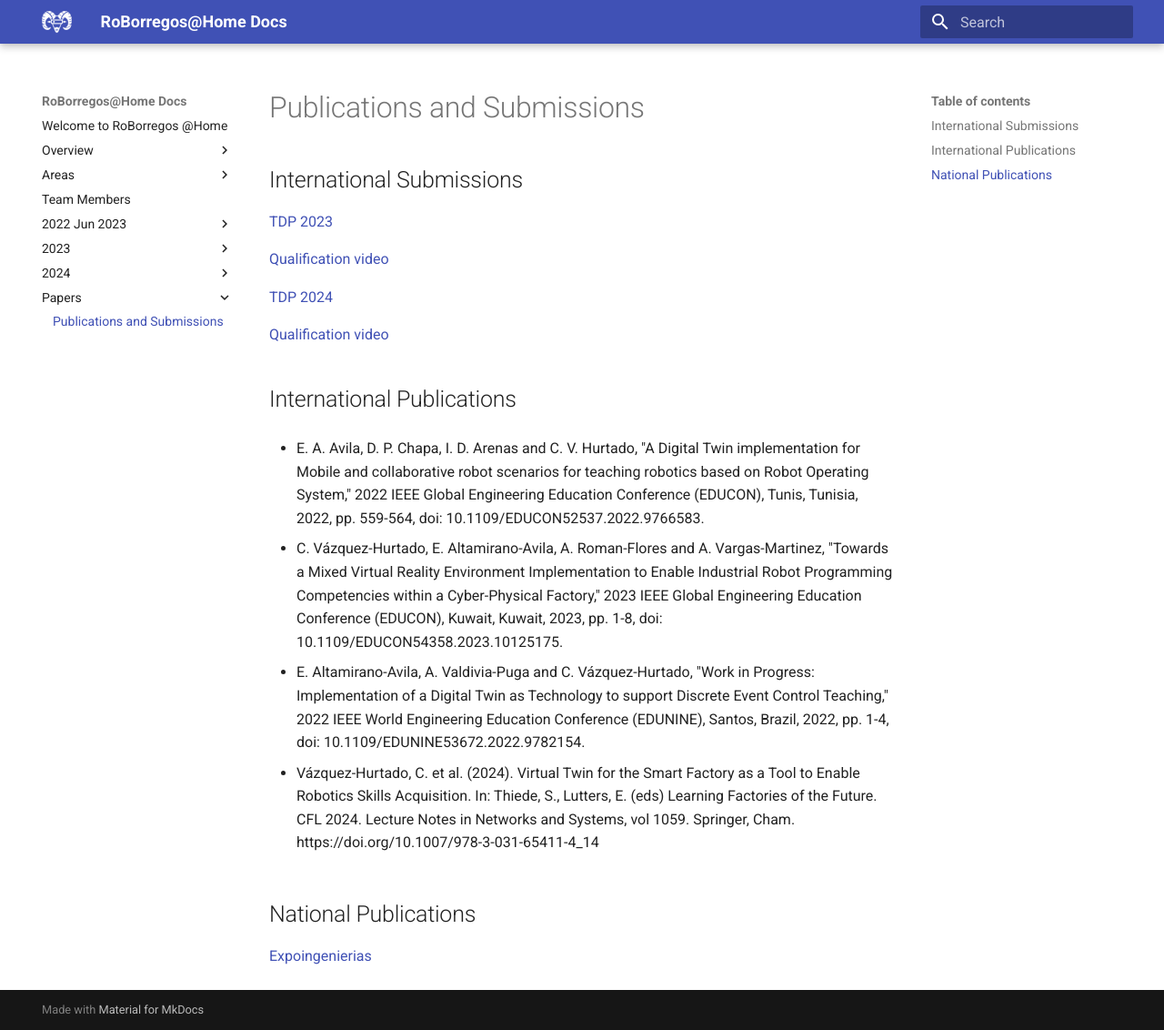
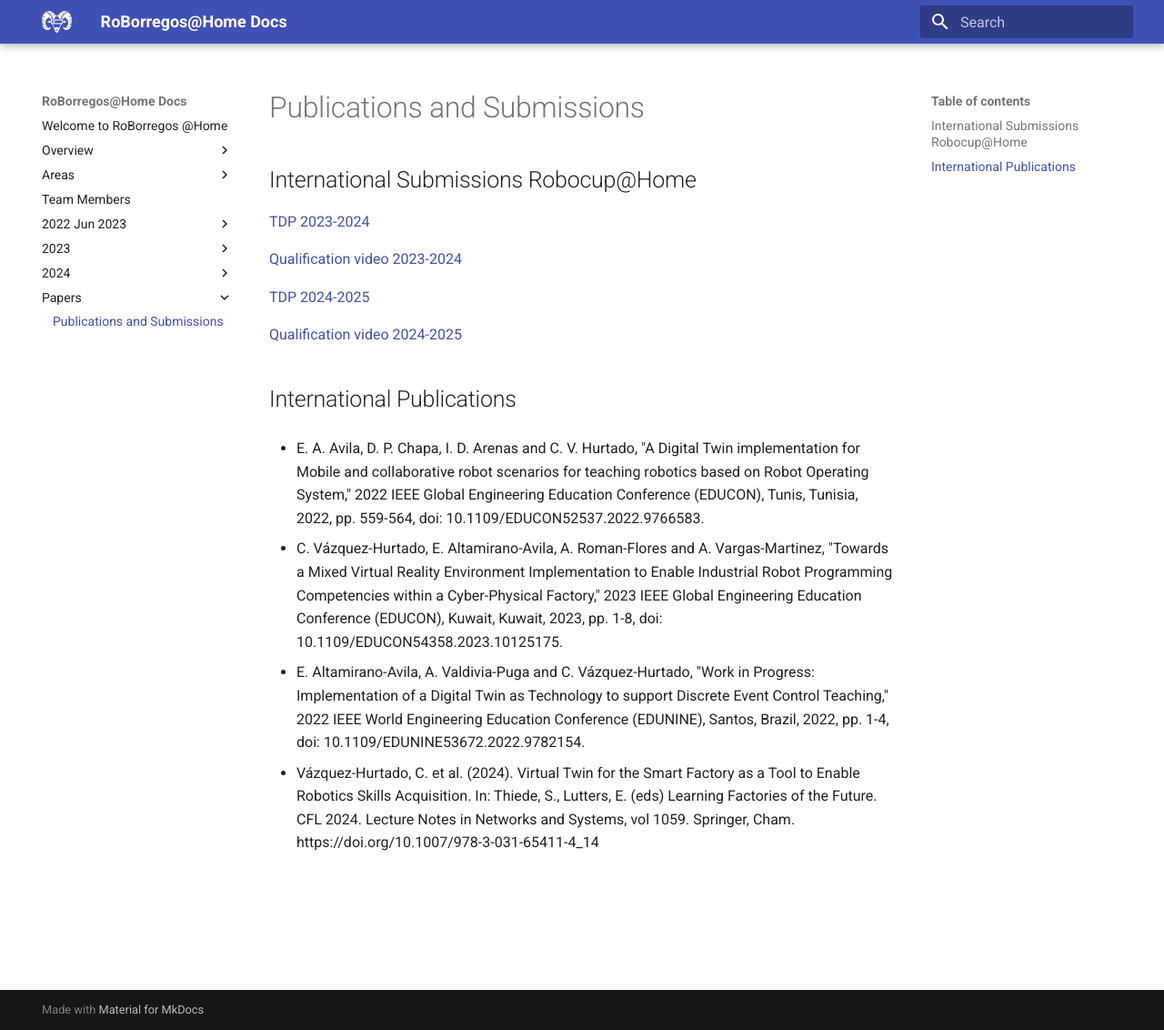
Before and after one commit to RoBorregos/Home-Docs, an MkDocs documentation site: the page built from docs/Papers/index.md, in a window 1280 px wide and 1132 px high. Shown: the whole window at 91% size. Built offline with MkDocs 1.6.1 and Material for MkDocs 9.7.7, drawn with Linux system fonts in a browser that asks for light colours.

Commit message:
last video added

```diff
--- a/docs/Papers/index.md
+++ b/docs/Papers/index.md
@@ -1,13 +1,14 @@
 # Publications and Submissions
 
-## International Submissions
-[TDP 2023](https://athome.robocup.org/wp-content/uploads/OPL-RoBorregosTDP2023.pdf)
+## International Submissions Robocup@Home
 
-[Qualification video](https://www.youtube.com/watch?v=rPmSxZlzO78)
+[TDP 2023-2024](https://athome.robocup.org/wp-content/uploads/OPL-RoBorregosTDP2023.pdf)
 
-[TDP 2024]()
+[Qualification video 2023-2024](https://www.youtube.com/watch?v=rPmSxZlzO78)
 
-[Qualification video]()
+[TDP 2024-2025]()
+
+[Qualification video 2024-2025](https://www.youtube.com/watch?v=sLtIkkQiF9M&feature=youtu.be)
 
 ## International Publications
 
@@ -18,10 +19,3 @@
 - E. Altamirano-Avila, A. Valdivia-Puga and C. Vázquez-Hurtado, "Work in Progress: Implementation of a Digital Twin as Technology to support Discrete Event Control Teaching," 2022 IEEE World Engineering Education Conference (EDUNINE), Santos, Brazil, 2022, pp. 1-4, doi: 10.1109/EDUNINE53672.2022.9782154.
 
 - Vázquez-Hurtado, C. et al. (2024). Virtual Twin for the Smart Factory as a Tool to Enable Robotics Skills Acquisition. In: Thiede, S., Lutters, E. (eds) Learning Factories of the Future. CFL 2024. Lecture Notes in Networks and Systems, vol 1059. Springer, Cham. https://doi.org/10.1007/978-3-031-65411-4_14
-
-
-
-
-## National Publications
-
-[Expoingenierias]()
```
